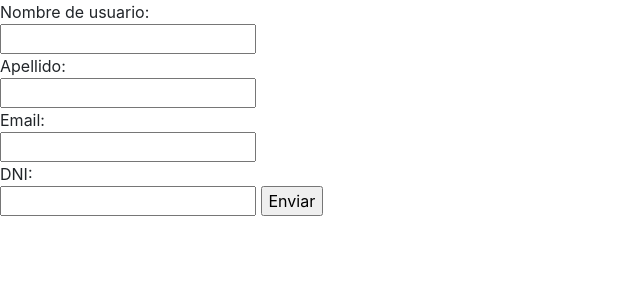
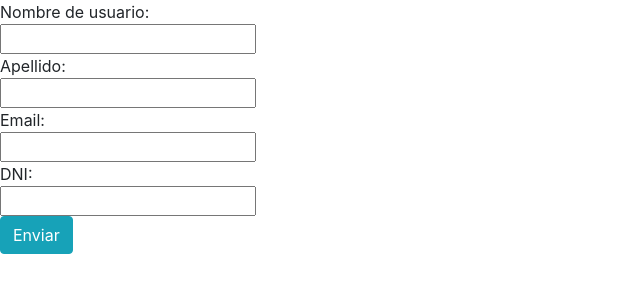
Before and after one commit to experiments-albererre/ejercicio-3, a plain HTML site: page index.html in a window 1280 px wide. Shown: the whole page, without its empty margins (0-640 px from the left). Drawn offline with nearby package versions, Linux system fonts and the light colour scheme.

Commit message:
Modificando boton

```diff
--- a/index.html
+++ b/index.html
@@ -30,10 +30,9 @@
             <input type="number" name="dni" value="">
 
 
-
-
             <!-- Botón de envío del formulario -->
-            <input type="submit" value="Enviar">
+            <br>
+            <button type="submit" class="btn btn-info">Enviar</button>
         </form>
 </div>
 <body>
```
